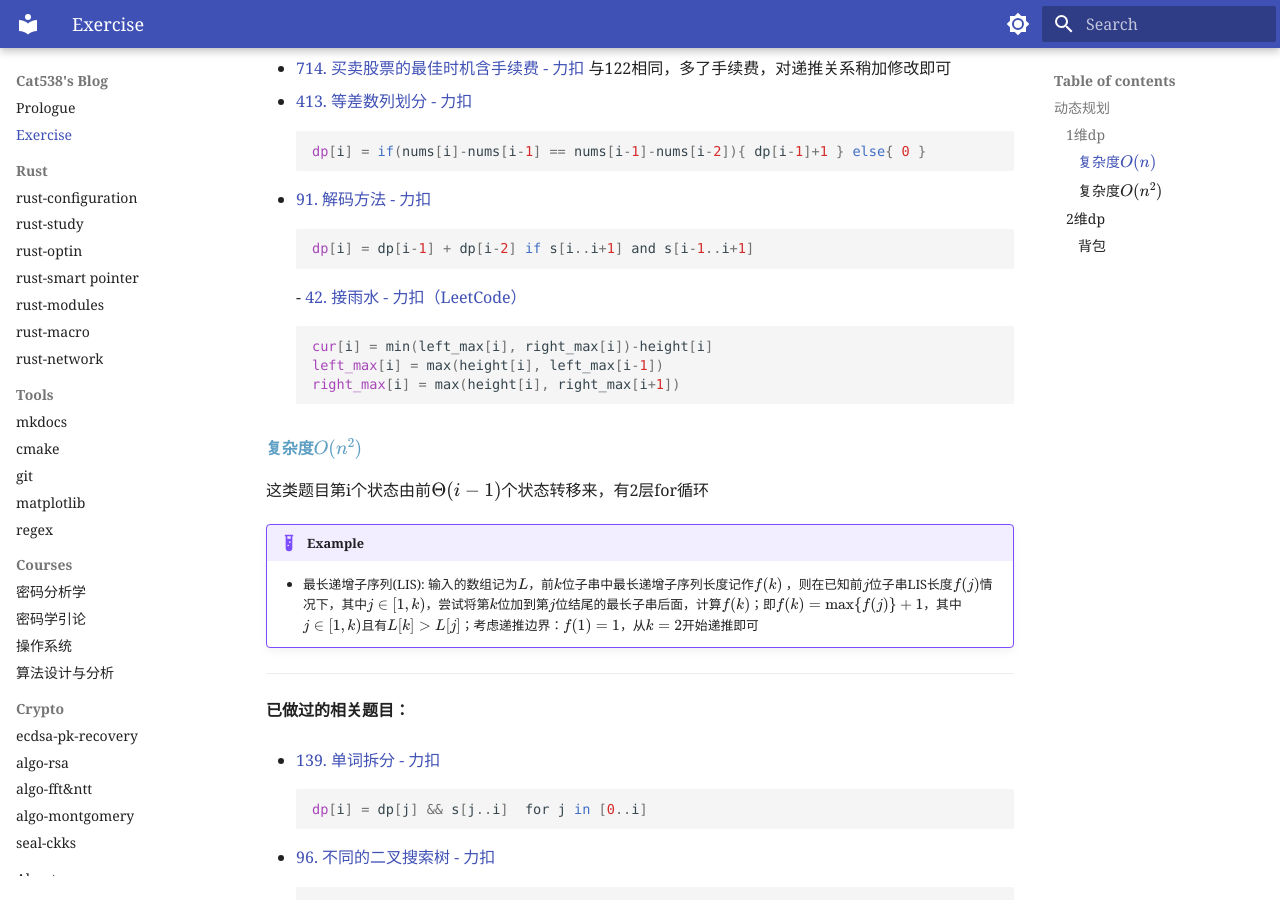
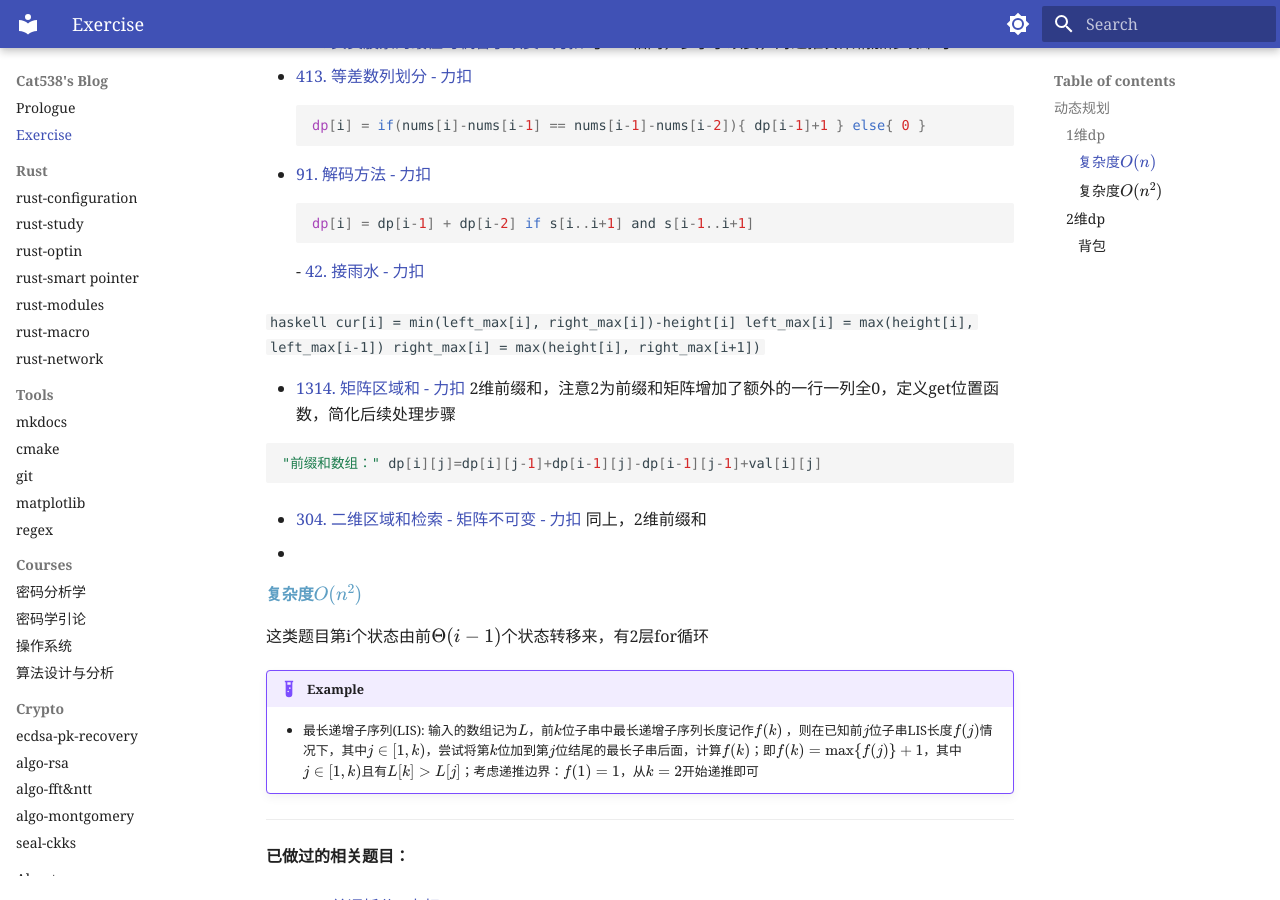
Before and after one commit to cat538/cat538.github.io, an MkDocs documentation site: the page built from docs/plan.md, in a window 1280 px wide and 900 px high, scrolled down 1860 px. Built offline with MkDocs 1.6.1 and Material for MkDocs 9.7.7, drawn with Linux system fonts in a browser that asks for light colours; some of the changed text lies outside the part shown.

Commit message:
update exercise

````diff
--- a/docs/plan.md
+++ b/docs/plan.md
@@ -101,14 +101,23 @@ int maxSubArray(vector<int>& nums) {
     ```haskell
     dp[i] = dp[i-1] + dp[i-2] if s[i..i+1] and s[i-1..i+1]
     ```
-- [42. 接雨水 - 力扣（LeetCode）](https://leetcode.cn/problems/trapping-rain-water/)
-	```haskell
+- [42. 接雨水 - 力扣](https://leetcode.cn/problems/trapping-rain-water/)
+
+  ```haskell
     cur[i] = min(left_max[i], right_max[i])-height[i]
     left_max[i] = max(height[i], left_max[i-1])
-    right_max[i] = max(height[i], right_max[i+1])
+	  right_max[i] = max(height[i], right_max[i+1])
 	```
 
+- [1314. 矩阵区域和 - 力扣](https://leetcode.cn/problems/matrix-block-sum/) 2维前缀和，注意2为前缀和矩阵增加了额外的一行一列全0，定义get位置函数，简化后续处理步骤
 
+  ```haskell
+  "前缀和数组：" dp[i][j]=dp[i][j-1]+dp[i-1][j]-dp[i-1][j-1]+val[i][j]
+  ```
+
+- [304. 二维区域和检索 - 矩阵不可变 - 力扣](https://leetcode.cn/problems/range-sum-query-2d-immutable/) 同上，2维前缀和
+
+-
 
 #### 复杂度$O(n^2)$
 
````
Also changed, not shown: other parts of docs/plan.md (+2 -2 lines).
